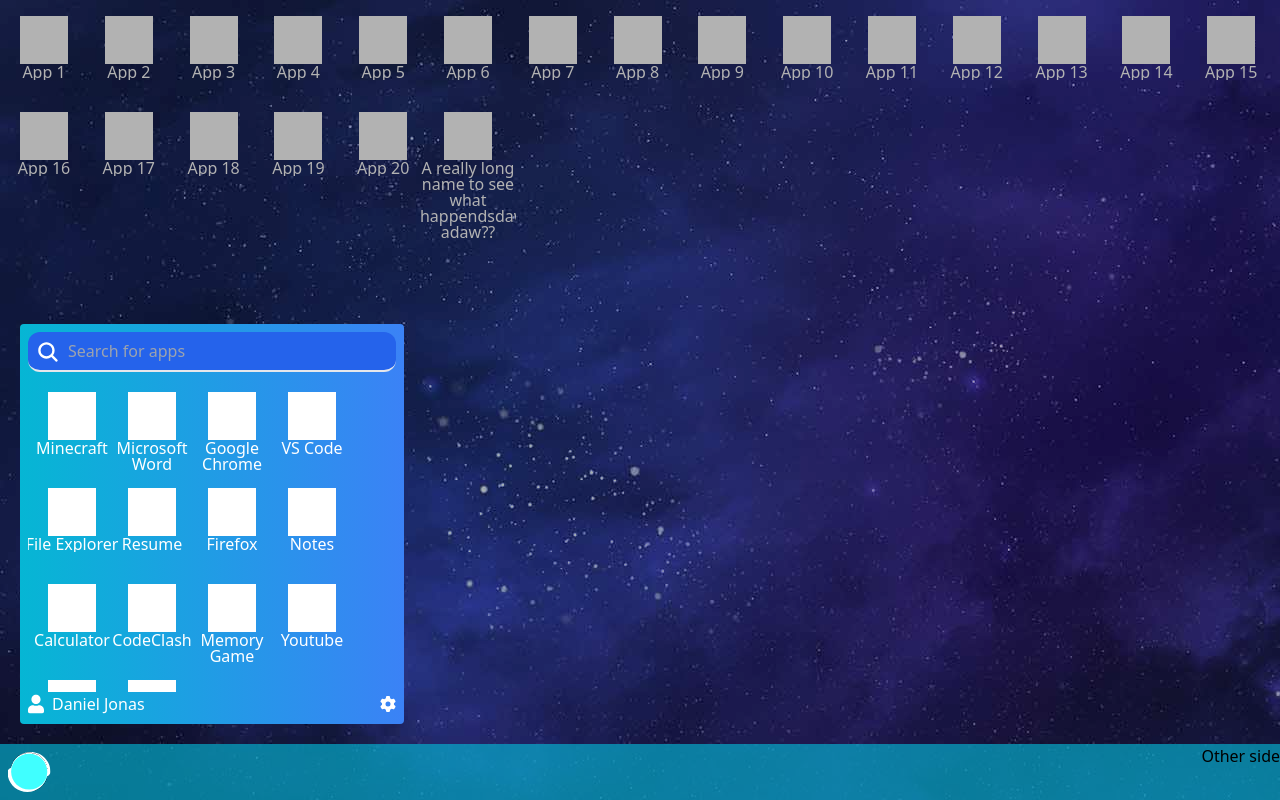
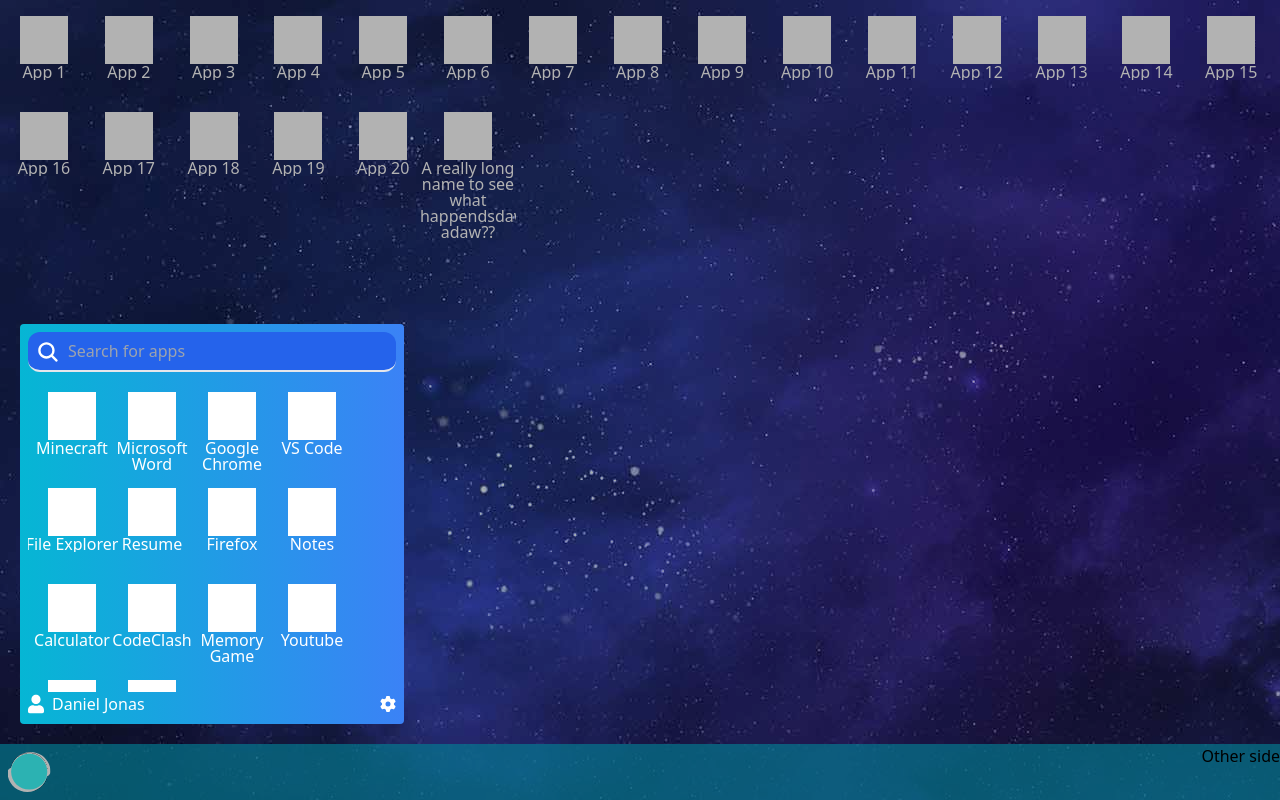
Before and after one commit to 02danieljonas/PortfolioWebsite, a React (Vite) app: page / in a window 1280 px wide. Built offline with nearby package versions, Linux system fonts and the light colour scheme.

Commit message:
Modified zIndex for taskbar components

```diff
--- a/src/components/Taskbar.tsx
+++ b/src/components/Taskbar.tsx
@@ -7,7 +7,7 @@ const Taskbar = () => {
     return (
         <>
             <div
-                className="bg-black opacity-30 fixed top-0 bottom-0 left-0 right-0"
+                className="bg-black opacity-30 fixed top-0 bottom-0 left-0 right-0 z-40"
                 style={{ display: isMenuActive ? "initial" : "none" }}
                 onClick={() => {
                     setIsMenuActive(false);
@@ -15,7 +15,7 @@ const Taskbar = () => {
             />
             <div className="bg-opacity-65 bg-cyan-500 w-full h-14 flex justify-between relative">
                 <div
-                    className="absolute bottom-full"
+                    className="absolute bottom-full z-50"
                     style={{ display: isMenuActive ? "initial" : "none" }}
                 >
                     <Menu />
```
